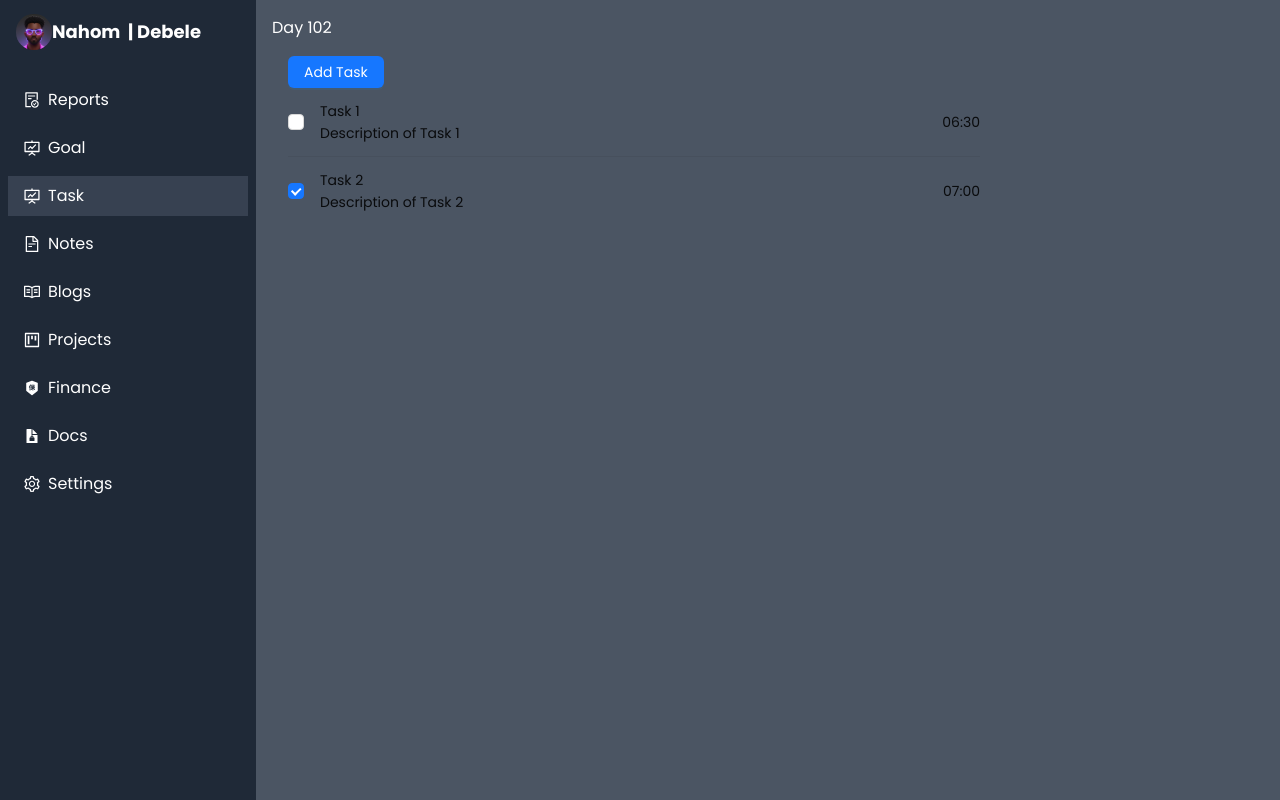
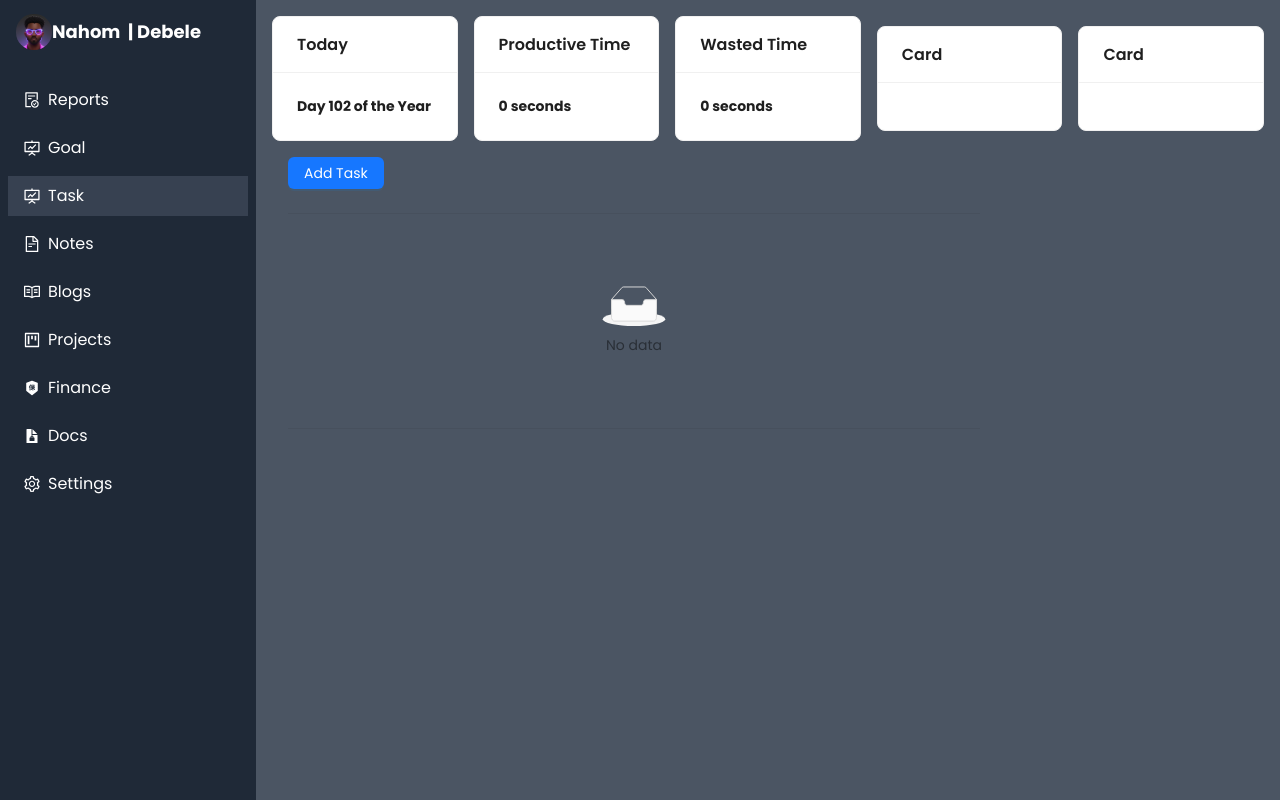
Before and after one commit to tesfahunBirega/Zersh_Portfolio, a React (Vite) app: page /dashboard/task in a window 1280 px wide. Built offline with nearby package versions, Linux system fonts and the light colour scheme.

Commit message:
task page fixed

```diff
--- a/src/Pages/TaskPage.jsx
+++ b/src/Pages/TaskPage.jsx
@@ -1,118 +1,138 @@
 import React, { useState } from 'react';
-import { Checkbox, Input, Button, Modal, Select, List } from 'antd';
+import { Button, List, Card, Typography, Descriptions, Divider } from 'antd';
 import moment from 'moment';
 import Dashboard from '../commons/Dashboard';
+import DisplayTime from '../components/Tasks/displayTime';
+import TimeButton from '../components/Tasks/timeButton';
+import { CurrentDayOfYearCard } from '../components/Tasks/Cards/todayCard';
+import { WastedTimeCard } from '../components/Tasks/Cards/wastedTime';
+import { ProductiveTimeCard } from '../components/Tasks/Cards/ProductiveTimeCard';
+import TaskAddModal from '../components/Tasks/Modals/TaskAdd';
+import useTimerStore from '../store/zustand/timerStore';
+import { ClockCircleOutlined, CheckCircleOutlined, CloseCircleOutlined } from '@ant-design/icons';
 
-const { Option } = Select;
+
+const { Text } = Typography;
 
 const TaskManager = () => {
-  const [tasks, setTasks] = useState([
-    { name: 'Task 1', description: 'Description of Task 1', achieved: false, time: moment('06:30', 'HH:mm') },
-    { name: 'Task 2', description: 'Description of Task 2', achieved: true, time: moment('07:00', 'HH:mm') },
-    // Add more tasks as needed
-  ]);
+  const tasks = useTimerStore((state) => state.tasks);
+  const timers = useTimerStore((state) => state.timers);
+  const startTimer = useTimerStore((state) => state.startTimer);
+  const stopTimer = useTimerStore((state) => state.stopTimer);
+  const pauseTimer = useTimerStore((state) => state.pauseTimer);
+  const completeTask = useTimerStore((state) => state.completeTask);
+  const productiveTime =  useTimerStore((state) => state.productiveTime);
+  const wastedTime = useTimerStore((state) => state.wastedTime);
+  const [modalVisible, setModalVisible] = useState(false);
+  const currentDayOfYear = moment().dayOfYear();
 
-  const [newTaskName, setNewTaskName] = useState('');
-  const [newTaskTime, setNewTaskTime] = useState('');
-  const [modalVisible, setModalVisible] = useState(false);
-
-  const startDate = moment('2024-01-01'); // Assuming Day 1 starts from January 1, 2024
-
-  const calculateCurrentDay = () => {
-    const currentDate = moment();
-    const daysDiff = currentDate.diff(startDate, 'days') + 1;
-    return daysDiff;
-  };
-
-  const handleCheckboxChange = (index) => {
-    const updatedTasks = [...tasks];
-    updatedTasks[index].achieved = !updatedTasks[index].achieved;
-    setTasks(updatedTasks);
-  };
-
-  const handleAddTask = () => {
-    if (newTaskName && newTaskTime) {
-      const newTask = {
-        name: newTaskName,
-        description: '',
-        achieved: false,
-        time: moment(newTaskTime, 'HH:mm'),
-      };
-      setTasks([...tasks, newTask]);
-      setNewTaskName('');
-      setNewTaskTime('');
-      setModalVisible(false);
-    }
+  const handleStartButtonClick = (taskId, duration) => {
+    startTimer(taskId, duration);
   };
 
   const renderTasks = () => {
     return (
-      <List
+      <>
+    <Divider />
+
+       <List
+        itemLayout="vertical"
+        size="large"
         dataSource={tasks}
-        renderItem={(task, index) => (
-          <List.Item key={index} style={{ width: '100%' }}>
-            <Checkbox checked={task.achieved} onChange={() => handleCheckboxChange(index)} />
-            <div style={{ marginLeft: 16, width: 'calc(100% - 100px)' }}>
-              <h3>{task.name}</h3>
-              <p>{task.description}</p>
-            </div>
-            <div style={{ marginLeft: 'auto', width: '100px', textAlign: 'right' }}>{task.time.format('HH:mm')}</div>
+        renderItem={(task) => (
+          <List.Item
+            key={task.id}
+            extra={
+              <div className="grid justify-center items-center gap-4">
+                <DisplayTime duration={task.duration} />
+                <TimeButton
+                  status={
+                    task.status === 'active' ? 0 :
+                    task.status === 'paused' ? 1:
+                    task.status === 'reset' ? 2:
+                    task.status === 'resume' ? 3:
+                    task.status === 'created' ? 4:
+                    null}
+                  resume={() => startTimer(task.id, timers[task.id])}
+                  reset={() => stopTimer(task.id)}
+                  pause={() => pauseTimer(task.id)}
+                  start={() => handleStartButtonClick(task.id, task.duration)}
+                />
+
+                {
+                   task.status !== 'completed' && (
+                    <Button
+                      onClick={() => completeTask(task.id)}
+                      type="primary"
+                      disabled={task.status !== 'active'}
+                    >
+                      Complete
+                    </Button>
+                  )
+                }
+              </div>
+            }
+          >
+            <List.Item.Meta
+  title={<span>{task.name}</span>}
+  description={
+    <div className="flex justify-start items-center gap-4">
+    <Card title="Number Batches" size="small">
+      <Text>{task.batches} {task.batches > 1 ? 'Batches' : 'Batch'}</Text>
+    </Card>
+    <Card title="Total Duration" size="small">
+      <Text>{task.duration} Seconds</Text>
+    </Card>
+    <Card  title="Productive Time" size="small">
+      <Text>
+        <ClockCircleOutlined /> {task.productiveTime} seconds
+      </Text>
+    </Card>
+    <Card title="Wasted Time" size="small">
+      <Text>
+        <CloseCircleOutlined /> {task.wastedTime} seconds
+      </Text>
+    </Card>
+    <Card title="Countdown Time" size="small">
+      <Text>
+        <CloseCircleOutlined /> {task.countDown} seconds
+      </Text>
+    </Card>
+
+  </div>
+  }
+/>
           </List.Item>
         )}
       />
+    <Divider />
+
+
+      </>
+
     );
-  };
-
-  const generateTimeOptions = () => {
-    const timeOptions = [];
-    const startTime = moment('05:30', 'HH:mm');
-    const endTime = moment('22:30', 'HH:mm');
-    let currentTime = startTime.clone();
-
-    while (currentTime.isBefore(endTime)) {
-      // Add work period (25 minutes)
-      for (let i = 0; i < 5; i++) {
-        timeOptions.push(
-          <Option key={currentTime.format('HH:mm')} value={currentTime.format('HH:mm')}>
-            {currentTime.format('HH:mm')}
-          </Option>
-        );
-        currentTime.add(5, 'minutes');
-      }
-
-      // Add rest period (5 minutes)
-      currentTime.add(5, 'minutes');
-    }
-    return timeOptions;
   };
 
   return (
     <Dashboard>
-      <h2>Day {calculateCurrentDay()}</h2>
+      <div className="flex justify-start items-center gap-4">
+        <CurrentDayOfYearCard currentDayOfYear={currentDayOfYear} />
+        <ProductiveTimeCard productiveTime={productiveTime} />
+        <WastedTimeCard wastedTime={wastedTime} />
+        <Card title="Card" style={{ width: 300 }} />
+        <Card title="Card" style={{ width: 300 }} />
+      </div>
 
       <div className="flex" style={{ width: '100%' }}>
+        <div className="m-4" style={{ width: 'calc(100% - 300px)' }}>
+          <Button type="primary" onClick={() => setModalVisible(true)}>
+            Add Task
+          </Button>
+          <TaskAddModal
+            setModalVisible={setModalVisible}
+            modalVisible={modalVisible}
 
-        <div className="m-4" style={{ width: 'calc(100% - 300px)' }}>
-          <Button type="primary" onClick={() => setModalVisible(true)}>Add Task</Button>
-          <Modal
-            title="Add Task"
-            open={modalVisible}
-            onCancel={() => setModalVisible(false)}
-            footer={[
-              <Button key="cancel" onClick={() => setModalVisible(false)}>Cancel</Button>,
-              <Button key="add" type="primary" onClick={handleAddTask}>Add Task</Button>,
-            ]}
-          >
-            <Input placeholder="Task Name" value={newTaskName} onChange={(e) => setNewTaskName(e.target.value)} />
-            <Select
-              placeholder="Select Time"
-              style={{ width: '100%', marginTop: 10 }}
-              value={newTaskTime}
-              onChange={(value) => setNewTaskTime(value)}
-            >
-              {generateTimeOptions()}
-            </Select>
-          </Modal>
+          />
           {renderTasks()}
         </div>
       </div>
```
